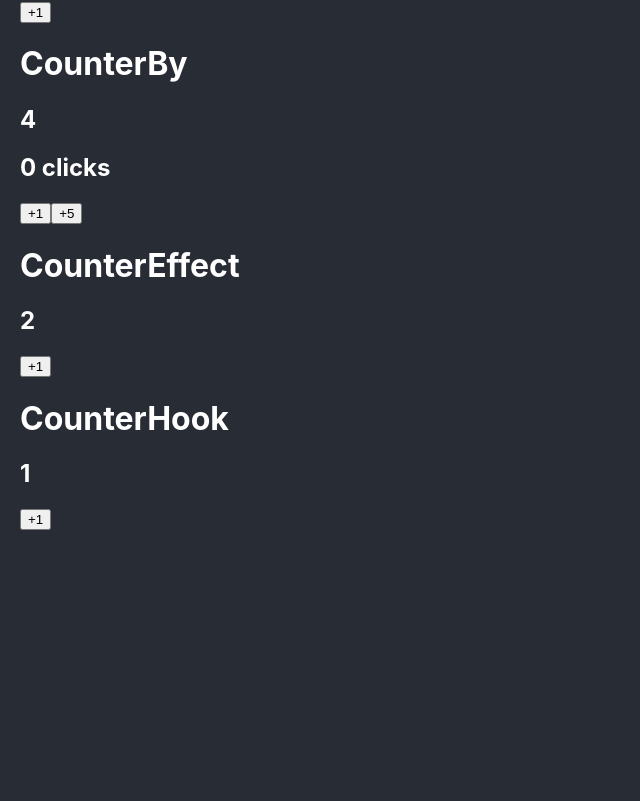
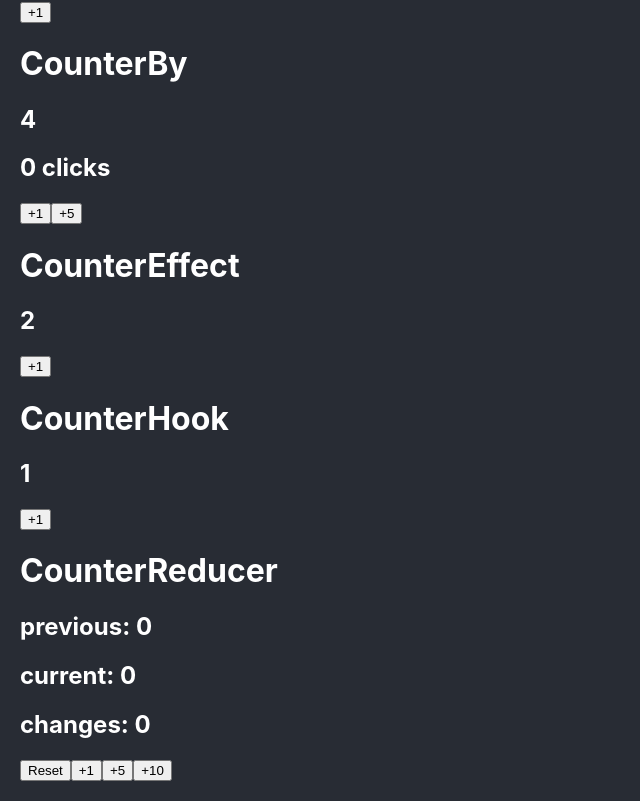
Before and after one commit to nigmasilmi/react-pro, a React (Create React App) app: page / in a window 1280 px wide. Shown: the part 234-1035 px from the top of the page, without its empty margins (0-640 px from the left). Before the commit the page ends 800 px from the top, so only its background shows below. Built offline with nearby package versions, Linux system fonts and the light colour scheme.

Commit message:
useReducer

```diff
--- a/src/App.tsx
+++ b/src/App.tsx
@@ -3,6 +3,7 @@ import Counter from "./bases/Counter";
 import CounterBy from "./bases/CounterBy";
 import CounterEffect from "./bases/CounterEffect";
 import CounterHook from "./bases/CounterHook";
+import CounterReducer from "./bases/CounterReducer";
 
 function App() {
   return (
@@ -13,6 +14,7 @@ function App() {
       <CounterBy initialValue={4} />
       <CounterEffect initialValue={2} />
       <CounterHook />
+      <CounterReducer />
     </Fragment>
   );
 }
--- /dev/null
+++ b/src/bases/CounterReducer.tsx
@@ -0,0 +1,73 @@
+import { Fragment, useReducer } from "react";
+
+interface ICounterState {
+  counter: number;
+  previous: number;
+  changes: number;
+}
+
+type CounterAction =
+  | {
+      type: "increaseBy";
+      payload: { value: number };
+    }
+  | {
+      type: "reset";
+    };
+
+const INITIAL_STATE: ICounterState = {
+  counter: 0,
+  previous: 0,
+  changes: 0,
+};
+
+const counterReducer = (
+  state: ICounterState,
+  action: CounterAction
+): ICounterState => {
+  switch (action.type) {
+    case "increaseBy":
+      return {
+        counter: state.counter + action.payload.value,
+        previous: state.counter,
+        changes: state.changes + 1,
+      };
+
+    case "reset":
+      return {
+        counter: 0,
+        previous: 0,
+        changes: 0,
+      };
+
+    default:
+      return state;
+  }
+};
+
+const CounterReducer = () => {
+  const [state, dispatch] = useReducer(counterReducer, INITIAL_STATE);
+
+  const handleReset = () => {
+    dispatch({ type: "reset" });
+  };
+
+  const increaseBy = (val: number) => {
+    dispatch({ type: "increaseBy", payload: { value: val } });
+  };
+
+  return (
+    <Fragment>
+      <h1>CounterReducer</h1>
+      <h2> previous: {state.previous}</h2>
+      <h2>current: {state.counter}</h2>
+      <h2>changes: {state.changes}</h2>
+      <button onClick={handleReset}>Reset</button>
+      <button onClick={increaseBy.bind(null, 1)}>+1</button>
+      <button onClick={increaseBy.bind(null, 5)}>+5</button>
+      <button onClick={increaseBy.bind(null, 10)}>+10</button>
+    </Fragment>
+  );
+};
+
+export default CounterReducer;
```
